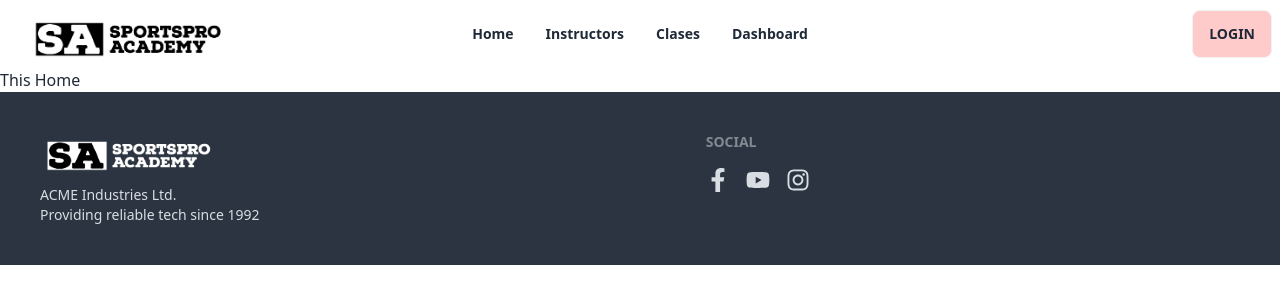
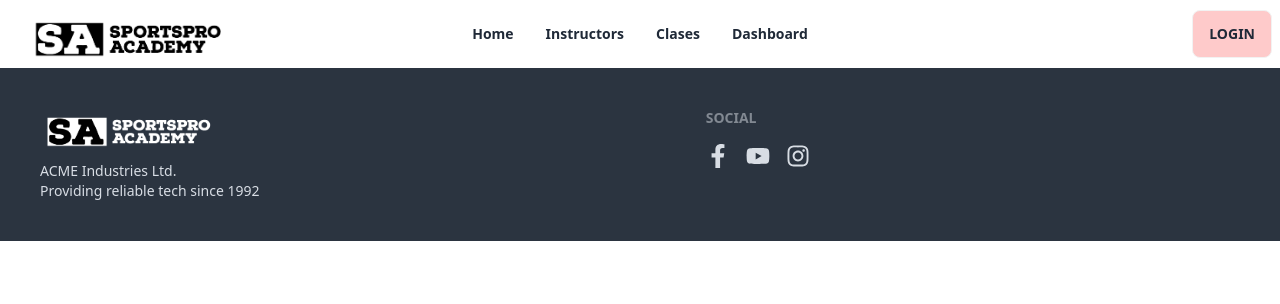
Before and after one commit to maufdev09/sumer-camp-client, a React (Vite) app: page / in a window 1280 px wide. Shown: the top 304 px of the page. Built offline with nearby package versions, Linux system fonts and the light colour scheme; no server answers.

Commit message:
registration on firebase done

```diff
--- a/package.json
+++ b/package.json
@@ -16,6 +16,7 @@
     "react": "^18.2.0",
     "react-dom": "^18.2.0",
     "react-hook-form": "^7.44.3",
+    "react-hot-toast": "^2.4.1",
     "react-icons": "^4.9.0",
     "react-router-dom": "^6.12.0",
     "sort-by": "^1.2.0"
--- /dev/null
+++ b/src/Providers/AuthProviders.jsx
@@ -0,0 +1,55 @@
+import {
+  createUserWithEmailAndPassword,
+  getAuth,
+  onAuthStateChanged,
+  updateCurrentUser,
+  updateProfile,
+} from "firebase/auth";
+import app from "../firebase/firebase.config";
+import { createContext, useEffect, useState } from "react";
+const auth = getAuth(app);
+export const AuthContext = createContext(null);
+
+const AuthProviders = ({ children }) => {
+  const [user, setUser] = useState(null);
+  const [loading, setLoading] = useState(true);
+
+  //registration
+  const createUser = (email, password, name, imgurl) => {
+    setLoading(true);
+    return createUserWithEmailAndPassword(auth, email, password)
+      .then((userCredential) => {
+        const newUser = userCredential.user;
+        return updateProfile(newUser, {
+          displayName: name,
+          photoURL: imgurl,
+        });
+      })
+      .catch((error) => {
+        console.log("Error creating user", error);
+      });
+  };
+
+  // ovserver
+  useEffect(() => {
+    const unsubscribe = onAuthStateChanged(auth, (loggedUser) => {
+      setUser(loggedUser);
+      setLoading(false);
+    });
+    return () => {
+      return unsubscribe();
+    };
+  }, []);
+
+  const authInfo = {
+    user,
+    createUser,
+    setLoading,
+    loading,
+  };
+  return (
+    <AuthContext.Provider value={authInfo}>{children}</AuthContext.Provider>
+  );
+};
+
+export default AuthProviders;
--- a/src/components/Register/Register.jsx
+++ b/src/components/Register/Register.jsx
@@ -1,14 +1,32 @@
 import { useForm, useWatch } from "react-hook-form";
+import { Link } from "react-router-dom";
+import { FaGoogle } from "react-icons/fa";
+import { useContext } from "react";
+import { AuthContext } from "../../Providers/AuthProviders";
+import { toast } from "react-hot-toast";
 
 const Register = () => {
+  const { createUser, upadateProfile, setLoading, user } =
+    useContext(AuthContext);
+
   const {
     handleSubmit,
     register,
     formState: { errors },
     watch,
   } = useForm();
-  const onSubmit = (values) => {};
 
+  const onSubmit = (data) => {
+    console.log(data);
+    const { email, imgurl, name, password } = data;
+    console.log(name);
+    createUser(email, password, name, imgurl).then((res) => {
+      const newUser = res?.user;
+      console.log(`new user${newUser}`);
+      console.log(res);
+    });
+  };
+  console.log(user);
   const password = watch("password");
   return (
     <form onSubmit={handleSubmit(onSubmit)}>
@@ -50,7 +68,7 @@ const Register = () => {
               <span className="label-text">Image URL</span>
             </label>
             <input
-              type="text"
+              type="url"
               placeholder="ImgURL"
               className="input input-bordered"
               {...register("imgurl", {
@@ -116,11 +134,22 @@ const Register = () => {
             />
             {errors?.congfirmpassword && errors?.congfirmpassword.message}
           </div>
+          <p className="pb-5">
+            Already have an Account?{" "}
+            <Link className="link text-red-300" to="/login">
+              Login
+            </Link>
+          </p>
           <div className="form-control mt-6">
             <button type="submit" className="btn  bg-red-200">
-              Login
+              Register
             </button>
           </div>
+          <div className="divider">Or</div>
+          <button className="btn bg-red-200">
+            {" "}
+            <FaGoogle></FaGoogle> Sign with Google
+          </button>
         </div>
       </div>
     </form>
--- a/src/components/login/Login.jsx
+++ b/src/components/login/Login.jsx
@@ -1,5 +1,7 @@
 import React from "react";
 import { useForm } from "react-hook-form";
+import { FaGoogle } from "react-icons/fa";
+import { Link } from "react-router-dom";
 
 const Login = () => {
   const {
@@ -48,11 +50,22 @@ const Login = () => {
               </a>
             </label>
           </div>
+          <p className="pb-5">
+            Don't Have an Account?
+            <Link className="link text-red-300" to="/register">
+              Register
+            </Link>
+          </p>
           <div className="form-control mt-6">
             <button type="submit" className="btn  bg-red-200">
               Login
             </button>
           </div>
+          <div className="divider">Or</div>
+          <button className="btn bg-red-200">
+            {" "}
+            <FaGoogle></FaGoogle> Sign with Google
+          </button>
         </div>
       </div>
     </form>
--- a/src/main.jsx
+++ b/src/main.jsx
@@ -3,9 +3,14 @@ import ReactDOM from "react-dom/client";
 import "./index.css";
 import { RouterProvider } from "react-router-dom";
 import { router } from "./routs/Routs";
+import AuthProviders from "./Providers/AuthProviders";
+import { Toaster } from "react-hot-toast";
 
 ReactDOM.createRoot(document.getElementById("root")).render(
   <React.StrictMode>
-    <RouterProvider router={router} />{" "}
+    <AuthProviders>
+      <Toaster></Toaster>
+      <RouterProvider router={router} />{" "}
+    </AuthProviders>
   </React.StrictMode>
 );
--- a/src/pages/Home/Home.jsx
+++ b/src/pages/Home/Home.jsx
@@ -1,9 +1,11 @@
-import React from "react";
+import React, { useContext } from "react";
+import { AuthContext } from "../../Providers/AuthProviders";
 
 const Home = () => {
+  const { user } = useContext(AuthContext);
   return (
     <div>
-      <h3>This Home</h3>
+      <h3>{user}</h3>
     </div>
   );
 };
```
Also changed, not shown: 1 other file (tests, documents, lock files or other folders).
